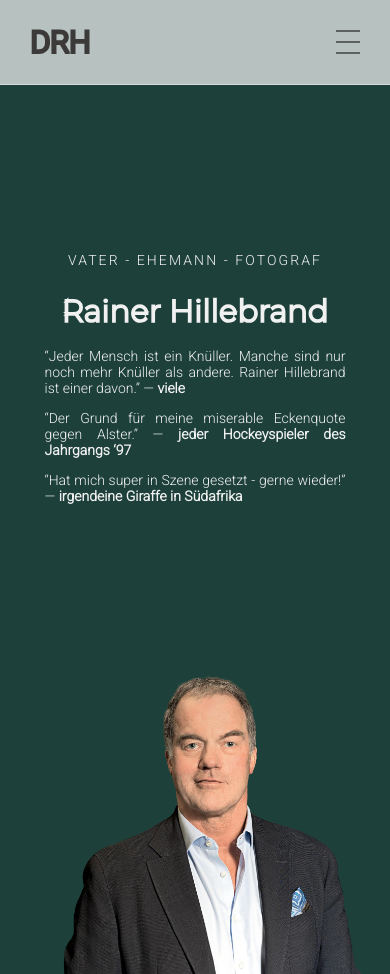
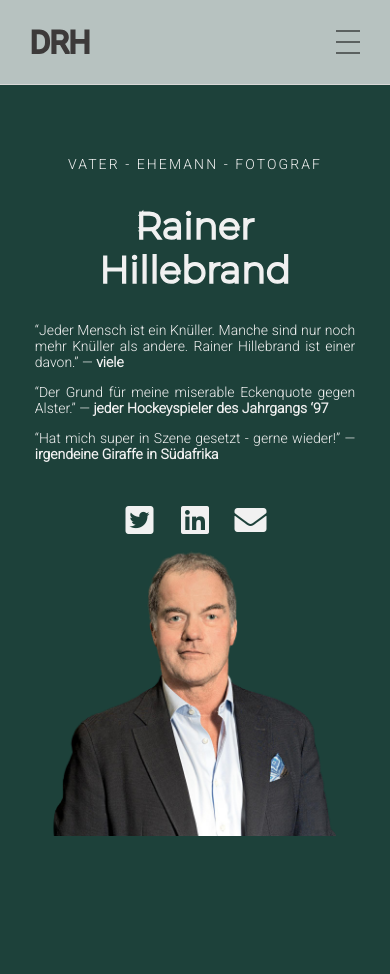
Before and after one commit to julezzhub/drhtml, a plain HTML site: page index.html in a window 390 px wide. After the commit the page ends 845 px from the top, so only its background shows below. Drawn offline with Linux system fonts and the light colour scheme.

Commit message:
social links for mobile now visible

```diff
--- a/css/style.css
+++ b/css/style.css
@@ -251,7 +251,18 @@ i {
   }
 
   ul {
-    display: none;
+    list-style: none;
+    display: block;
+    text-align: center;
+    padding: 0px;
+    position: absolute;
+    top: 45vh;
+    left: 0%;
+    line-height: 30px;
+  }
+
+  i {
+    font-size: 2em;
   }
 
   h1 {
@@ -278,20 +289,38 @@ i {
   .container {
     width: 90%;
   }
+
+  ul {
+    top: 50vh;
+  }
 }
 
-@media (max-width: 500px) {
+@media (max-width: 502px) {
+  .container {
+    width: 95%;
+  }
+
   #desc {
     height: auto;
     padding: 50px 25px 10px 25px;
     margin-bottom: 0px;
   }
 
+  ul {
+    display: grid;
+    text-align: center;
+    width: 50%;
+    position: relative;
+    margin: 0px auto -30px auto;
+    left: 0%;
+    top: 0%;
+  }
+
   h1 {
     font-size: 36px;
     line-height: 44px;
     -webkit-text-stroke: 1.5px;
-    margin: 20px auto;
+    margin: 30px auto  !important;
   }
 
   h3 {
@@ -304,17 +333,14 @@ i {
     line-height: 16px;
   }
 
-  #profile > img {
+/*  #profile > img {
     grid-row-start: 2;
     position: absolute;
     top: 0px;
-  }
+  }*/
 }
 
 @media (max-width: 400px) {
-  h1 {
-    font-size: 30px;
-  }
 
   h3 {
     font-size: 14px;
```
